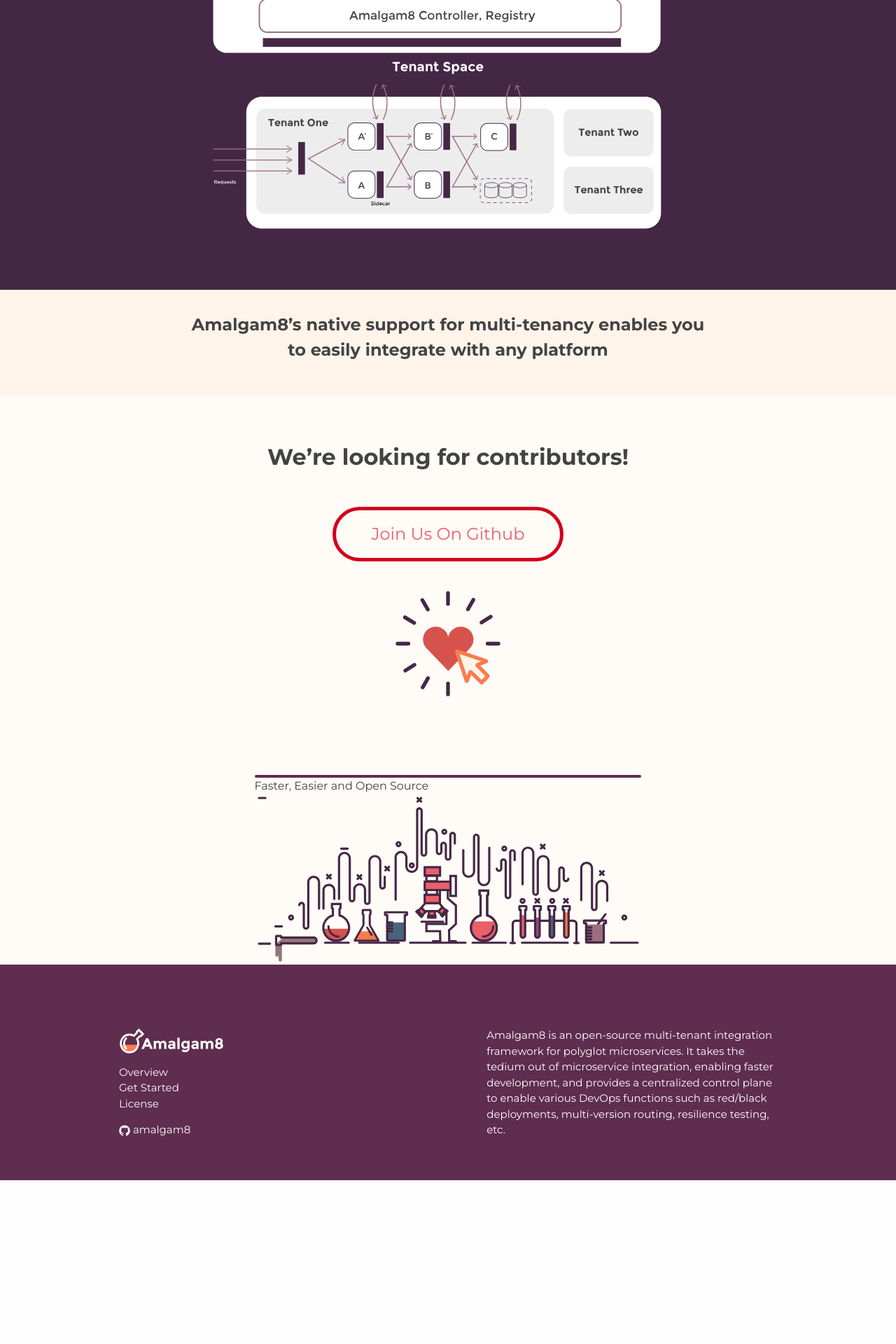
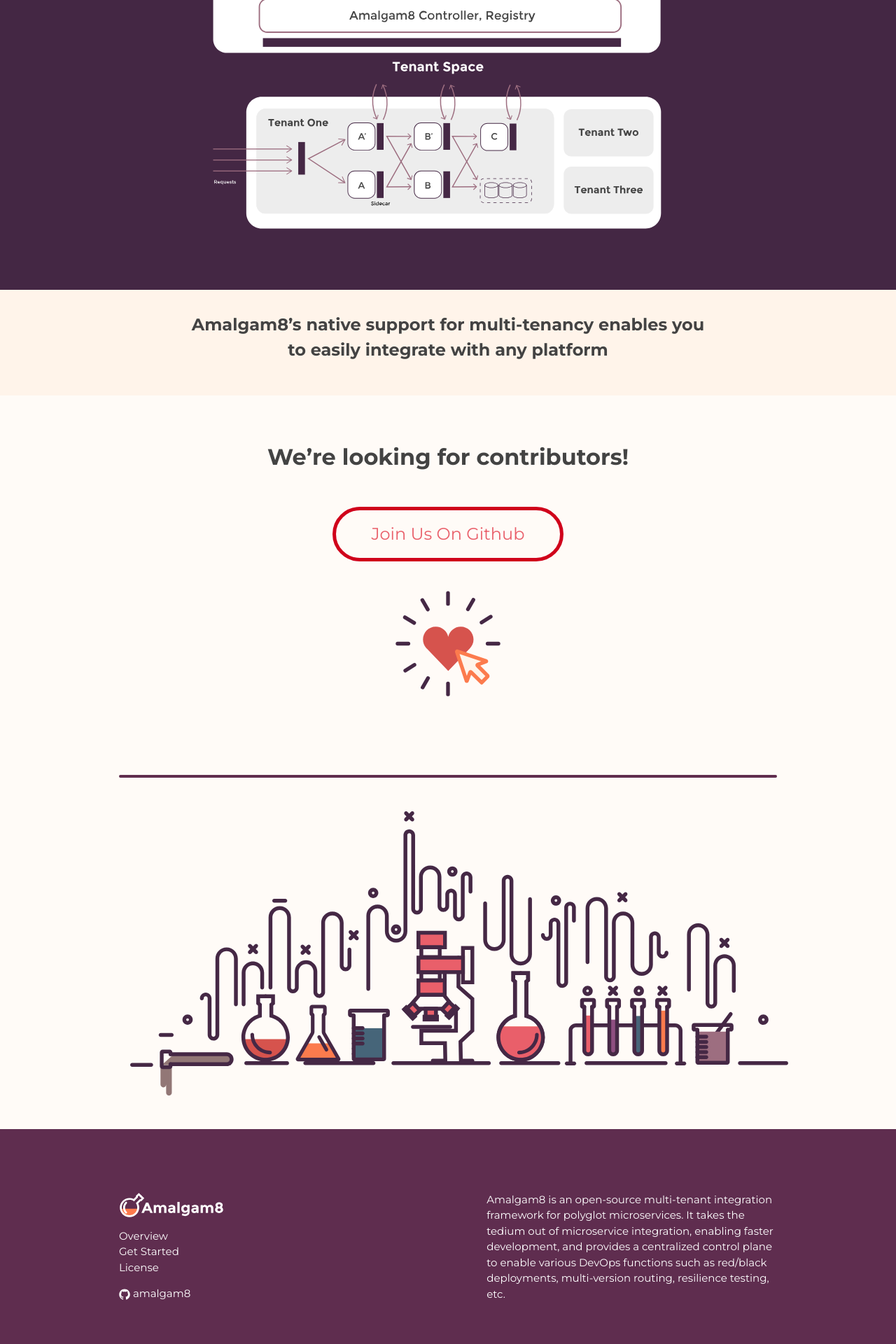
Before and after one commit to amalgam8/amalgam8.github.io, a Jekyll site: the page built from index.html, in a window 1280 px wide. Shown: the part 3453-5373 px from the top of the page at 70% size. Built offline with Jekyll 4.4.1, drawn with Linux system fonts in a browser that asks for light colours; before the commit the page ends 5139 px from its top, so only the background shows below that.

Commit message:
new chemistry image, and layout changes

```diff
--- a/_includes/sections/learn.html
+++ b/_includes/sections/learn.html
@@ -1,7 +1,6 @@
 <div class="section section__learn">
   <div class="wrapper">
     <div class="divider"></div>
-    Faster, Easier and Open Source
     <img src="/assets/chemistry.svg" alt="A decorative illustation of a set of chemistry vials, test tubes, beakers, and microscope">
   </div>
 </div>
--- a/_sass/_layout.scss
+++ b/_sass/_layout.scss
@@ -261,9 +261,14 @@
 .section__learn{
   background-color: $off-white;
 
-    img{
-      width: 100%;
-    }
+  .wrapper{
+    width: 80%;
+  }
+
+  img{
+    width: 100%;
+    padding: 3rem 1rem 3rem 1rem;
+  }
 }
 
 .diagram{
```
Also changed, not shown: assets/chemistry.svg.
